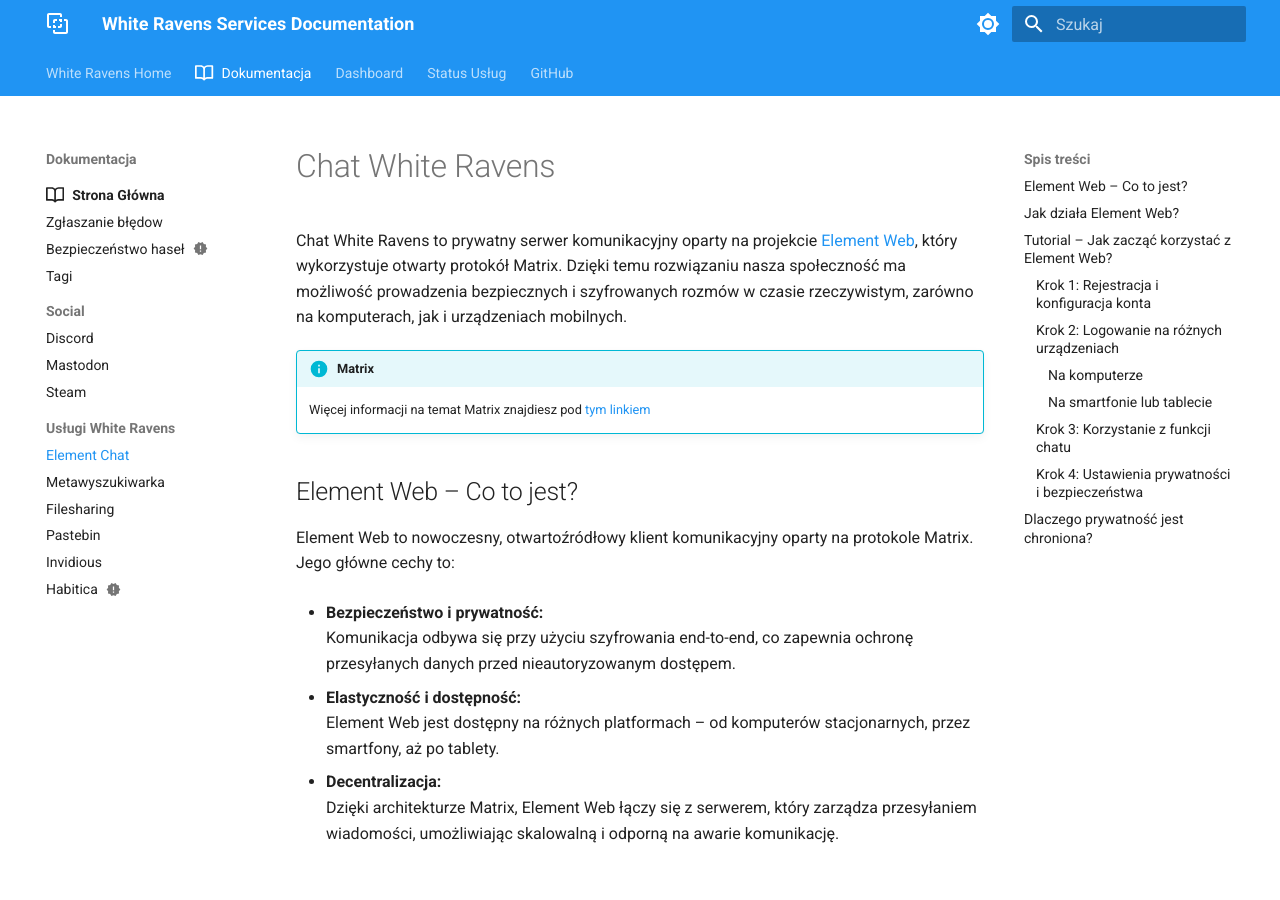
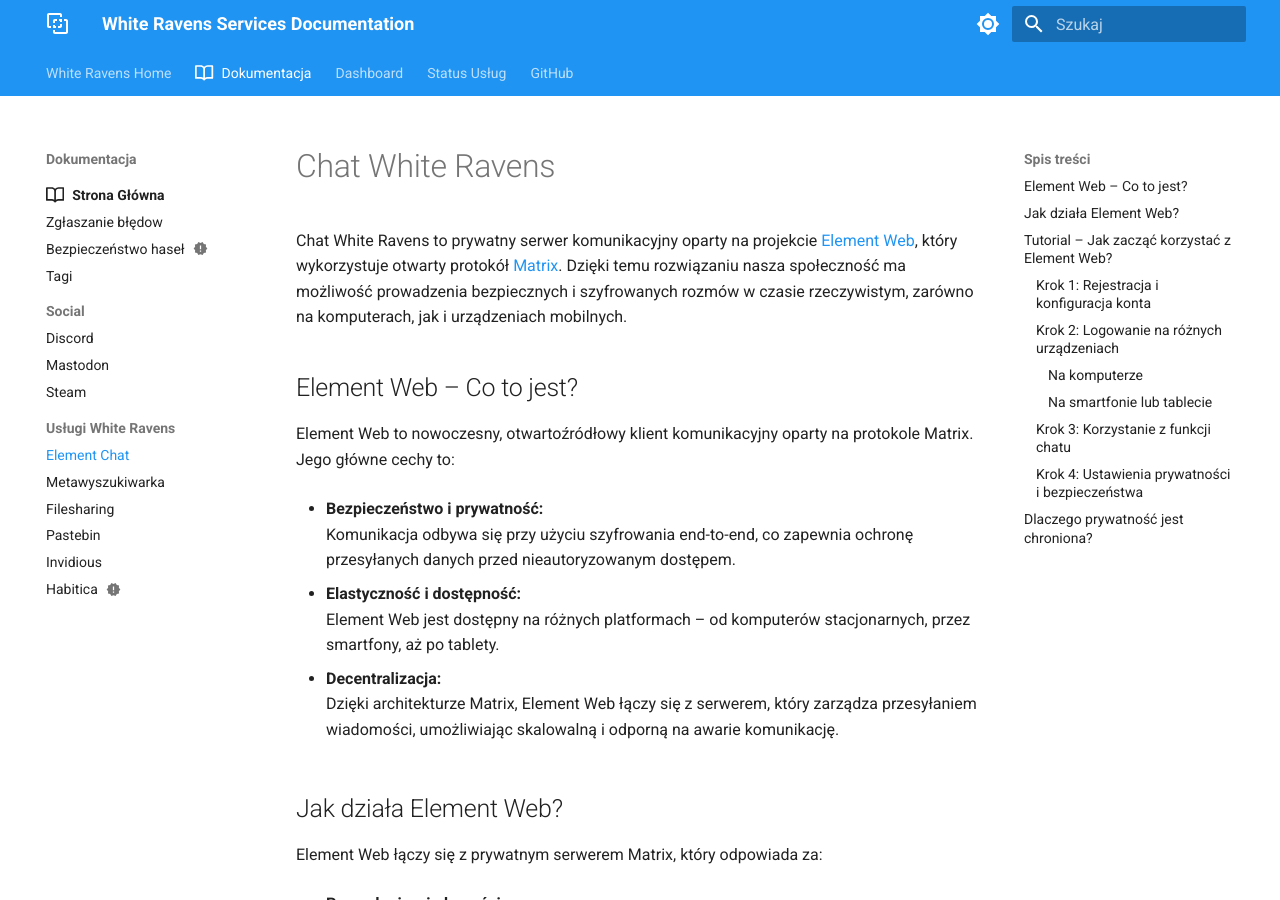
Before and after one commit to whiteravens20/wrservices.link, an MkDocs documentation site: the page built from docs/chat.md, in a window 1280 px wide and 900 px high. Built offline with MkDocs 1.6.1 and Material for MkDocs 9.7.7, drawn with Linux system fonts in a browser that asks for light colours.

Commit message:
move Matrix link

```diff
--- a/docs/chat.md
+++ b/docs/chat.md
@@ -7,10 +7,7 @@
 
 # Chat White Ravens
 
-Chat White Ravens to prywatny serwer komunikacyjny oparty na projekcie [Element Web](https://element.io/), który wykorzystuje otwarty protokół Matrix. Dzięki temu rozwiązaniu nasza społeczność ma możliwość prowadzenia bezpiecznych i szyfrowanych rozmów w czasie rzeczywistym, zarówno na komputerach, jak i urządzeniach mobilnych.
-
-!!! info "Matrix"
-    Więcej informacji na temat Matrix znajdiesz pod [tym linkiem](https://matrix.org/)
+Chat White Ravens to prywatny serwer komunikacyjny oparty na projekcie [Element Web](https://element.io/), który wykorzystuje otwarty protokół [Matrix](https://matrix.org/). Dzięki temu rozwiązaniu nasza społeczność ma możliwość prowadzenia bezpiecznych i szyfrowanych rozmów w czasie rzeczywistym, zarówno na komputerach, jak i urządzeniach mobilnych.
 
 ## Element Web – Co to jest?
 
```
